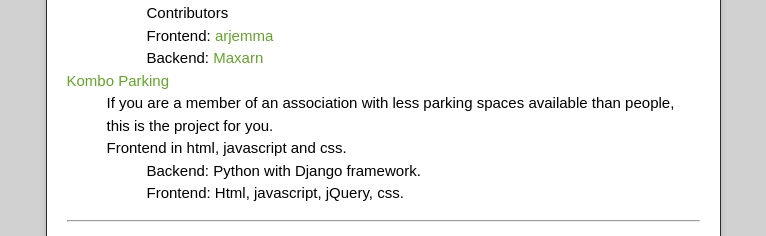
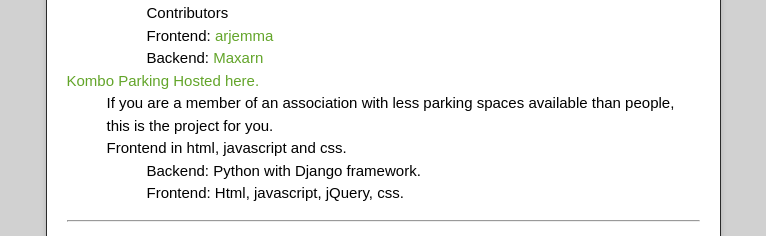
Before and after one commit to sanonzon/ProjectJars, a plain HTML site: page index.html in a window 1280 px wide. Shown: the part 479-715 px from the top of the page, without its empty margins (257-1023 px from the left). Drawn offline with nearby package versions, Linux system fonts and the light colour scheme.

Commit message:
Update index.html

```diff
--- a/index.html
+++ b/index.html
@@ -60,7 +60,7 @@
                     </li>
                 </ul>
             </li>
-            <li><a href="https://github.com/sanonzon/parkeringen">Kombo Parking</a>
+            <li><a href="https://github.com/sanonzon/parkeringen">Kombo Parking</a> <a href="https://komboparking.pythonanywhere.com">Hosted here.</a>
                   <ul class="projectList project-details">
                       <li>If you are a member of an association with less parking spaces available than people, this is the project for you.
                       <br/> Frontend in html, javascript and css.
```
